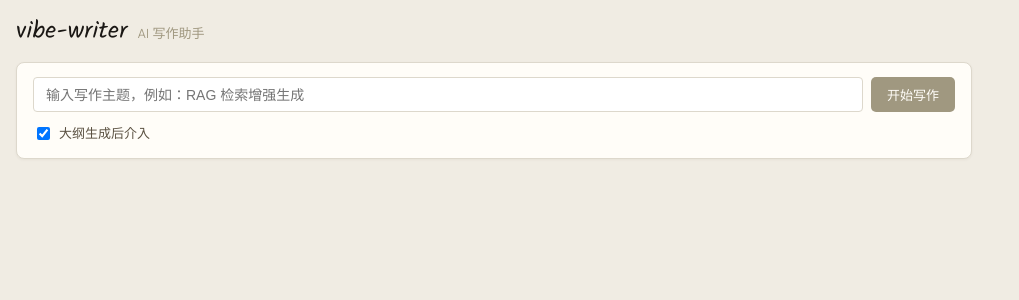
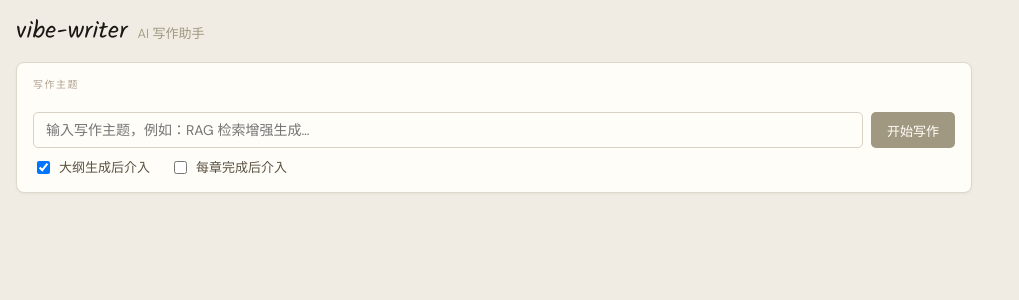
Before and after one commit to 404ll/vibe-writer, a React (Vite) app in the folder frontend/: page / in a window 1280 px wide. Shown: the top 300 px of the page, without its empty margins (0-1019 px from the left). Built offline with nearby package versions, Linux system fonts and the light colour scheme.

Commit message:
fix: InputPanel accessibility — name, autoComplete, placeholder ellipsis, card-label

```diff
--- a/frontend/src/components/InputPanel.tsx
+++ b/frontend/src/components/InputPanel.tsx
@@ -9,14 +9,16 @@ interface Props {
 export function InputPanel({ onSubmit, disabled }: Props) {
   const [topic, setTopic] = useState('')
   const [onOutline, setOnOutline] = useState(true)
+  const [onChapter, setOnChapter] = useState(false)
 
   function handleSubmit() {
     if (!topic.trim()) return
-    onSubmit(topic, { on_outline: onOutline })
+    onSubmit(topic, { on_outline: onOutline, on_chapter: onChapter })
   }
 
   return (
-    <div className="card" style={{ display: 'flex', flexDirection: 'column', gap: '12px' }}>
+    <div className="card" style={{ display: 'flex', flexDirection: 'column', gap: '10px', flexShrink: 0 }}>
+      <div className="card-label">写作主题</div>
       <div style={{ display: 'flex', gap: '8px' }}>
         <label htmlFor="topic-input" style={{ position: 'absolute', width: 1, height: 1, overflow: 'hidden', clip: 'rect(0,0,0,0)' }}>
           写作主题
@@ -24,27 +26,30 @@ export function InputPanel({ onSubmit, disabled }: Props) {
         <input
           id="topic-input"
           type="text"
-          placeholder="输入写作主题，例如：RAG 检索增强生成"
+          name="topic"
+          placeholder="输入写作主题，例如：RAG 检索增强生成…"
           value={topic}
           onChange={(e) => setTopic(e.target.value)}
           onKeyDown={(e) => e.key === 'Enter' && handleSubmit()}
-          autoComplete="off"
+          autoComplete="search"
           disabled={disabled}
           style={{
             flex: 1,
+            minWidth: 0,
             padding: '8px 12px',
-            border: '1px solid var(--border)',
-            borderRadius: '4px',
+            border: '1px solid var(--border-input)',
+            borderRadius: '5px',
             fontSize: '14px',
             color: 'var(--text-h)',
-            background: disabled ? '#f8fafc' : '#fff',
+            background: disabled ? 'var(--input-bg)' : 'var(--card-bg)',
+            fontFamily: 'var(--sans)',
           }}
         />
         <button
+          type="button"
           className="btn-primary"
           onClick={handleSubmit}
           disabled={disabled || !topic.trim()}
-          aria-label="开始写作"
         >
           开始写作
         </button>
@@ -59,6 +64,15 @@ export function InputPanel({ onSubmit, disabled }: Props) {
           />
           大纲生成后介入
         </label>
+        <label style={{ display: 'flex', alignItems: 'center', gap: '6px', fontSize: '13px', color: 'var(--text)', cursor: 'pointer' }}>
+          <input
+            type="checkbox"
+            checked={onChapter}
+            onChange={(e) => setOnChapter(e.target.checked)}
+            disabled={disabled}
+          />
+          每章完成后介入
+        </label>
       </div>
     </div>
   )
```
